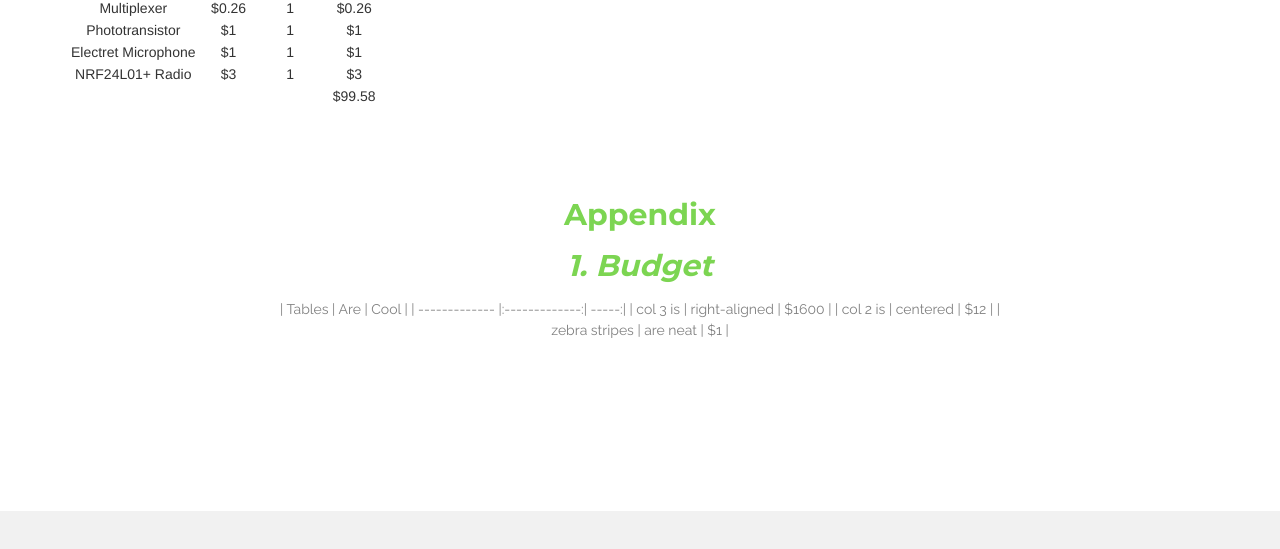
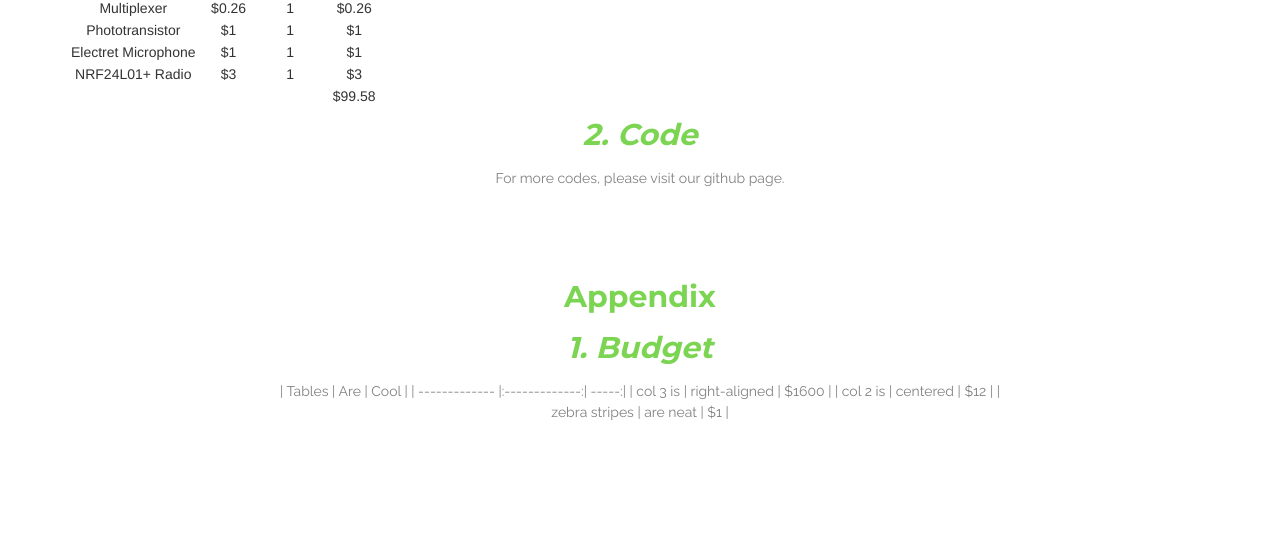
Before and after one commit to Yanlingwu95/Tracking_Car, a plain HTML site: page Xiao_Pi_website/index.html in a window 1280 px wide. Shown: the part 8610-9159 px from the top of the page. Drawn offline with nearby package versions, Linux system fonts and the light colour scheme; some packages are replaced by stand-ins of ours.

Commit message:
adding github link

```diff
--- a/Xiao_Pi_website/index.html
+++ b/Xiao_Pi_website/index.html
@@ -696,8 +696,6 @@
 				<h1><span class="clean-color-contras">Appendix</span></h1>
 				<h2><span class="clean-color-contras"><em>1. Budget</em></span></h2>
 				<p class="col-md-8 col-sm-10 col-xs-12 col-md-offset-2 col-sm-offset-1">
-
-
 					<table>
 						  <thead>
 							<tr>
@@ -794,8 +792,10 @@
 							</tr>
 						  </tbody>
 						</table>
+					</p>
 
-				</p>
+					<h2><span class="clean-color-contras"><em>2. Code</em></span></h2>
+					<p>For more codes, please visit our <a href="https://github.com/yehmostabsurd/XiaoPi_Luck">github</a> page. </p>
 				</div>
 			<div class="col-md-12 col-sm-12 col-xs-12 clean-section-header wow fadeInDown clean-section-header-parallax">
 			  <h1><span class="clean-color-contras">Appendix</span></h1>
@@ -807,8 +807,12 @@
 			    | zebra stripes | are neat      |    $1 | </p>
 		  </div>
 			<!-- Section Header End -->
+
+
 			</div>
 		</div>
+	</div>
+
 </section>
 
 
@@ -845,6 +849,7 @@
 
 			</div>
 		</div>
+
 	</div>
 </footer>
 
```
Lines whose indentation alone changed are shown as unchanged.
